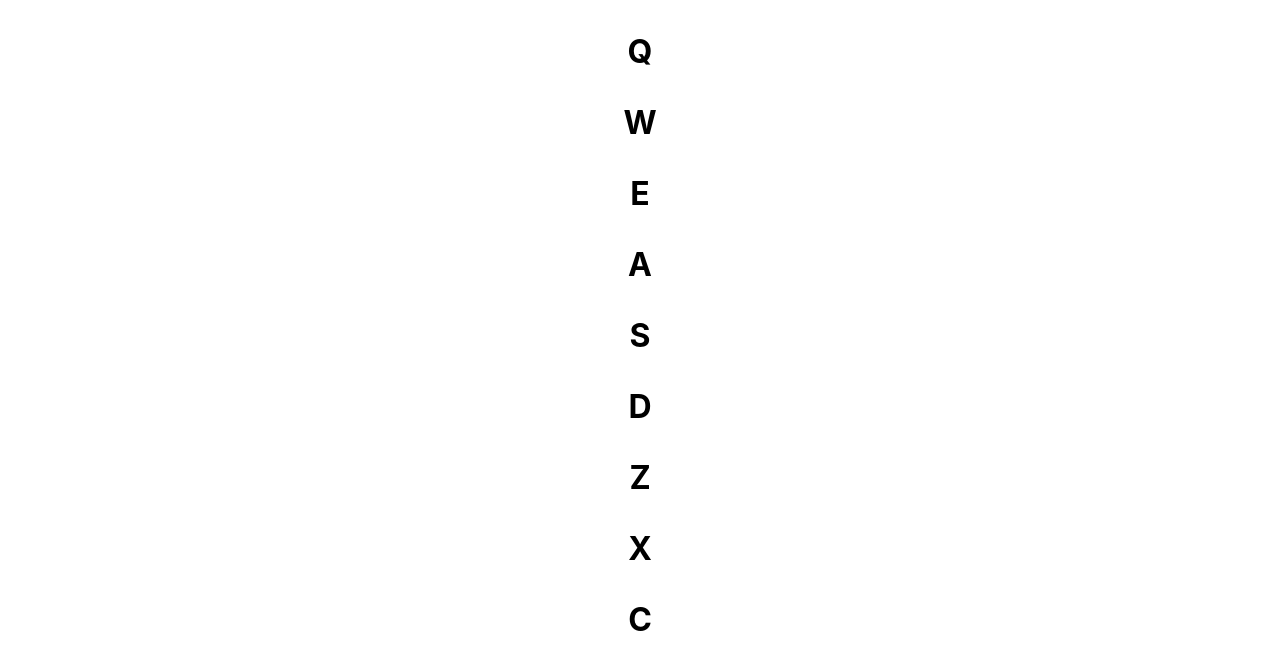
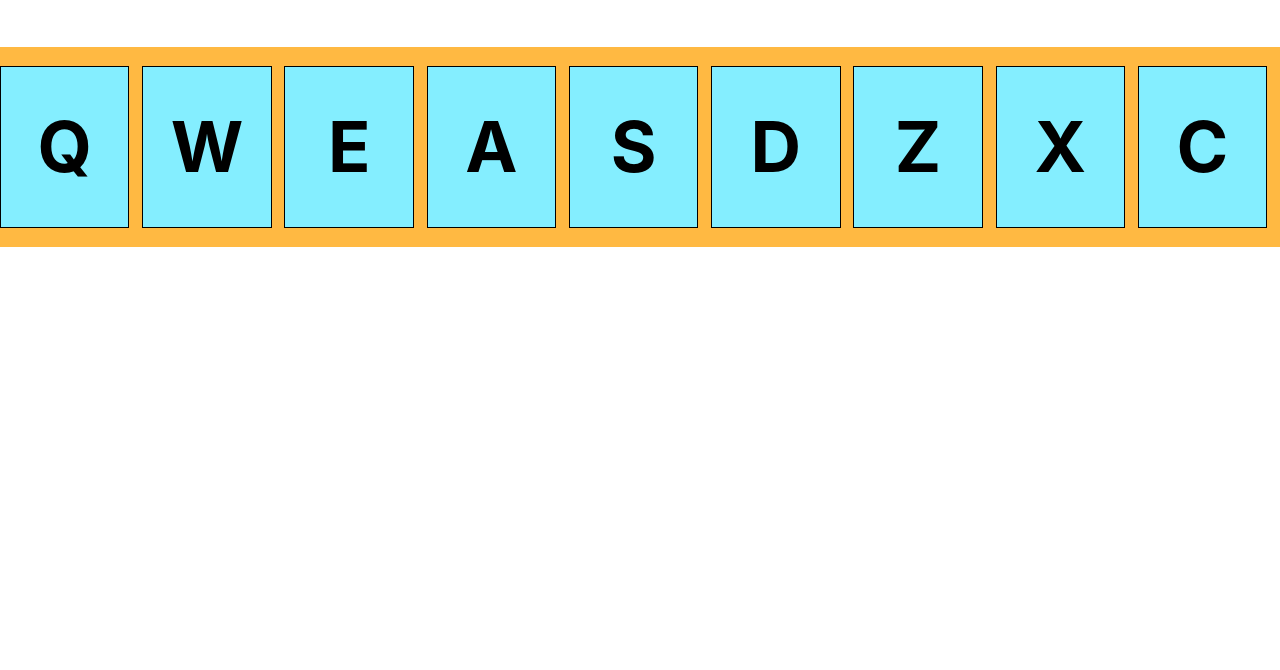
Before and after one commit to sahanabalram/react-drummachine, a React (Create React App) app: page / in a window 1280 px wide. Shown: the top 670 px of the page. Built offline with nearby package versions, Linux system fonts and the light colour scheme.

Commit message:
Include style

```diff
--- a/src/App.css
+++ b/src/App.css
@@ -2,31 +2,32 @@
   text-align: center;
 }
 
-.App-logo {
-  animation: App-logo-spin infinite 20s linear;
-  height: 40vmin;
+#drum-machine {
+  background-color: #ffb942;
+}
+#display {
+  height: 25vh;
+  display: flex;
+  justify-content: center;
+  align-items: center;
+  font-size: 70px;
 }
 
-.App-header {
-  background-color: #282c34;
-  min-height: 100vh;
+#drum-pads {
+  height: 75vh;
+  width: 100vw;
   display: flex;
-  flex-direction: column;
+  justify-content: center;
   align-items: center;
-  justify-content: center;
-  font-size: calc(10px + 2vmin);
-  color: white;
 }
 
-.App-link {
-  color: #61dafb;
+.drum-pad {
+  border: 1px solid black;
+  height: 20vh;
+  width: 20vh;
+  display: flex;
+  justify-content: center;
+  align-items: center;
+  margin-right: 1vw;
+  background-color: #84eeff;
 }
-
-@keyframes App-logo-spin {
-  from {
-    transform: rotate(0deg);
-  }
-  to {
-    transform: rotate(360deg);
-  }
-}
```
